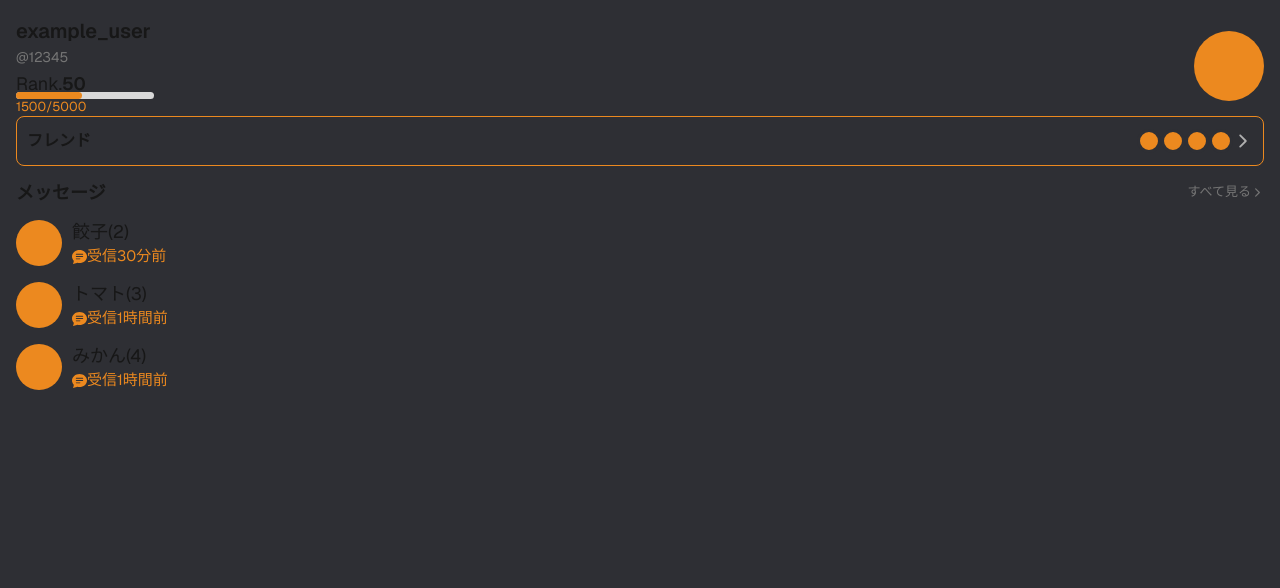
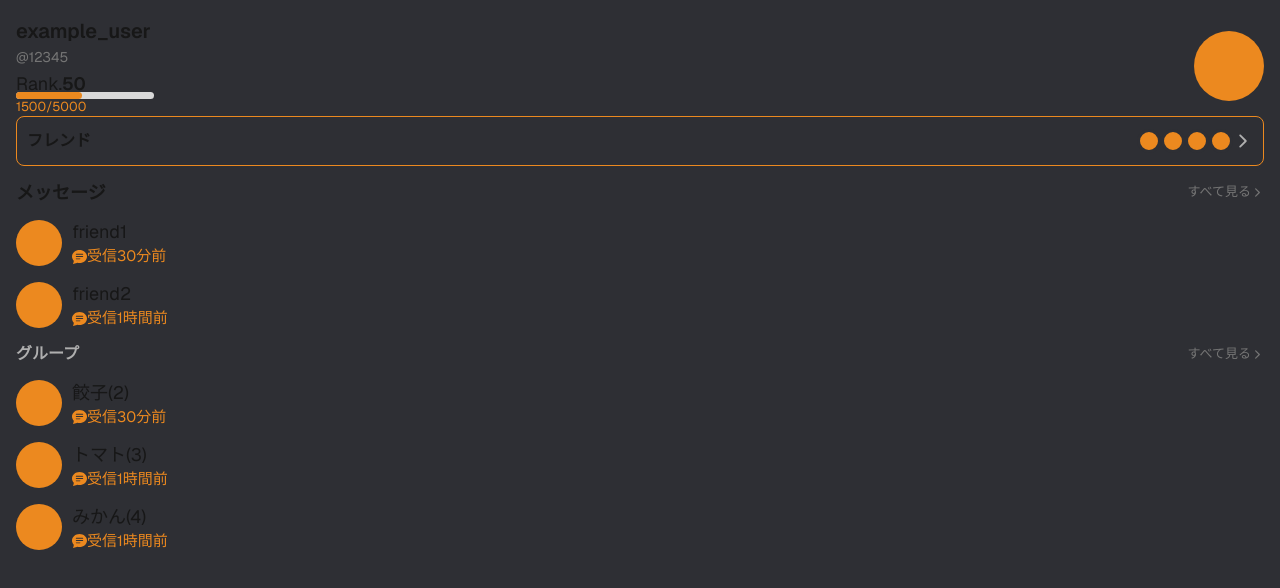
Before and after one commit to hakyukawa/frist_chat_next, a Next.js app in the folder hakyukawa-next/: page /home in a window 1280 px wide. Shown: the top 588 px of the page. Built offline with nearby package versions, Linux system fonts and the light colour scheme.

Commit message:
[update]フレンドとグループに分割、クリック時のダミー処理を追加

```diff
--- a/hakyukawa-next/src/app/home/page.tsx
+++ b/hakyukawa-next/src/app/home/page.tsx
@@ -48,7 +48,12 @@ export default function Home() {
         },
     ];
 
-    const friendArray = [1, 2, 3, 4, 5, 6, 7, 8, 9, 10];
+    const friendArray = [
+        { id: 1, friendName: "friend1", LastMessageTime: 30 },
+        { id: 2, friendName: "friend2", LastMessageTime: 60 },
+        { id: 3, friendName: "friend3", LastMessageTime: 90 },
+        { id: 4, friendName: "friend4", LastMessageTime: 300 },
+    ];
 
     const friendIcons = (key: number) => {
         return (
@@ -87,11 +92,29 @@ export default function Home() {
                         </p>
                     </button>
                 </div>
+                {friendArray.slice(0, 2).map((friend) => (
+                    <Group
+                        key={friend.id}
+                        type="friend"
+                        Name={friend.friendName}
+                        LastMessageTime={friend.LastMessageTime}
+                    />
+                ))}
 
+                <div className="flex justify-between my-5">
+                    <h2 className="text-subText text-[1.6rem] font-semibold">グループ</h2>
+                    <button>
+                        <p className="flex items-center text-[#757575] text-[1.3rem]">
+                            すべて見る
+                            <IoIosArrowForward color="#757575" />
+                        </p>
+                    </button>
+                </div>
                 {GroupArray.slice(0, 3).map((group) => (
                     <Group
                         key={group.id}
-                        GroupName={group.GroupName}
+                        type="group"
+                        Name={group.GroupName}
                         NumberOfPerson={group.GroupMember.length}
                         LastMessageTime={group.LastMessageTime}
                     />
--- a/hakyukawa-next/src/components/common/Group.tsx
+++ b/hakyukawa-next/src/components/common/Group.tsx
@@ -1,19 +1,25 @@
+"use client";
 import { BsChatTextFill } from "react-icons/bs";
 
 interface GroupProps {
-    GroupName: string;
+    Name: string;
     LastMessageTime: number;
-    NumberOfPerson: number;
+    NumberOfPerson?: number;
+    type: string;
 }
 
 export default function Group(props: GroupProps) {
+    function handleGroupClick() {
+        console.log(`${props.Name}をクリックしました`);
+    }
+
     return (
-        <div className="my-5 flex items-center">
+        <button onClick={handleGroupClick} className="my-5 flex items-center">
             <div className="bg-main w-[46px] h-[46px] rounded-full mr-4"></div>
             <div>
                 <h2 className="text-[1.8rem] flex items-center">
-                    {props.GroupName}
-                    {props.NumberOfPerson >= 2 && `(${props.NumberOfPerson})`}
+                    {props.Name}
+                    {props.type == "group" && `(${props.NumberOfPerson})`}
                 </h2>
                 <p className="text-[1.5rem] text-main flex items-center">
                     <BsChatTextFill />
@@ -23,6 +29,6 @@ export default function Group(props: GroupProps) {
                         : `${Math.floor(props.LastMessageTime / 60)}時間前`}
                 </p>
             </div>
-        </div>
+        </button>
     );
 }
```
